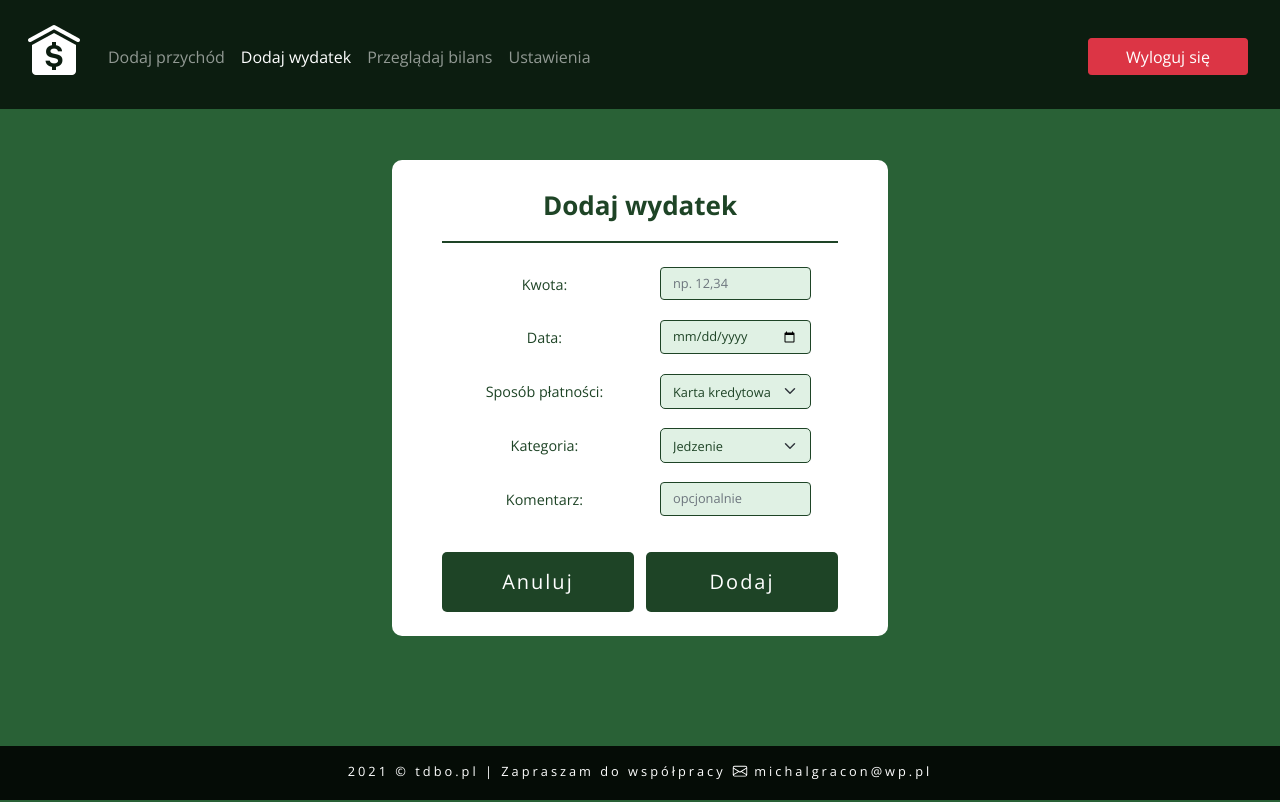
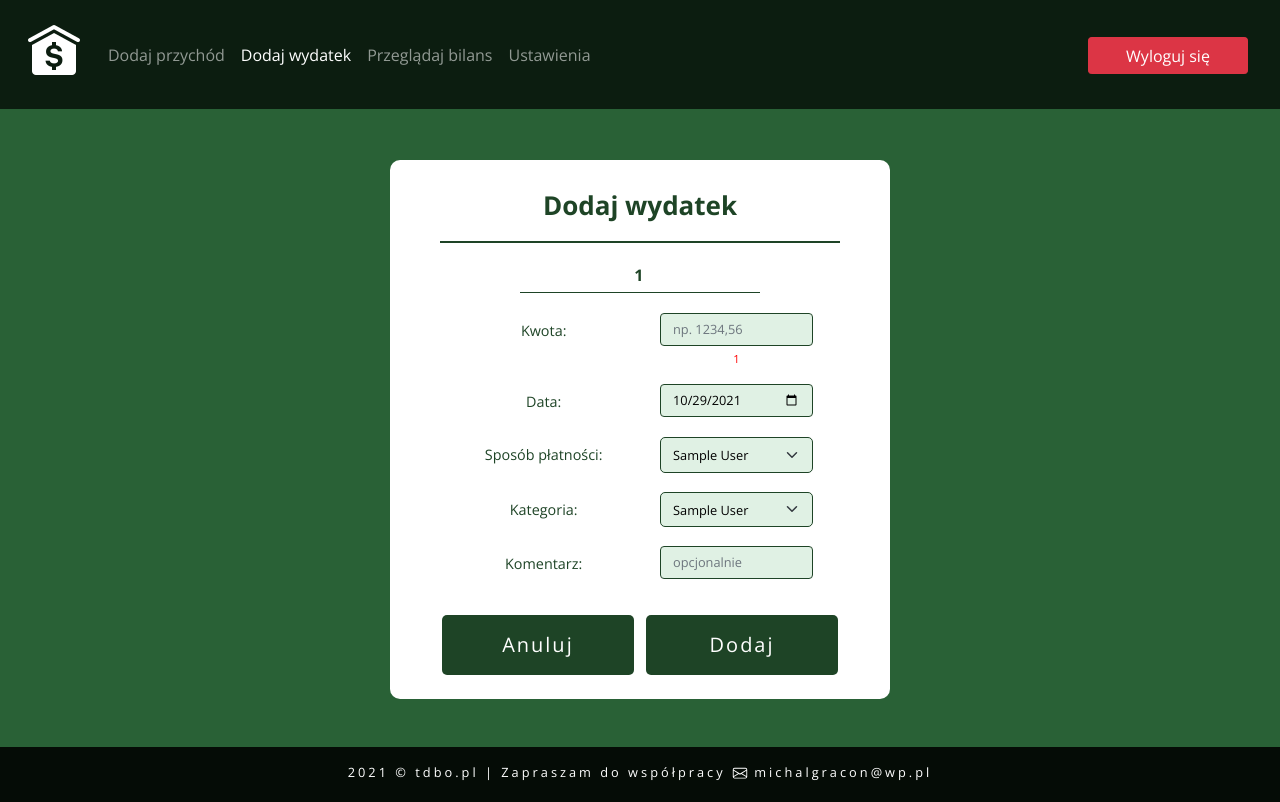
Before and after one commit to gracek333/WebFinancialApplication, a PHP site: page /add-expense.php in a window 1280 px wide. Run offline with PHP 8.4, Linux system fonts and the light colour scheme; a user stored in the database is signed in; tables that the repository leaves empty hold one stand-in row (values such as "Sample post"); some libraries are stand-ins or nearby versions.

Commit message:
Added expense to db

```diff
--- a/add-expense.php
+++ b/add-expense.php
@@ -1,3 +1,104 @@
+<?php
+
+  session_start();
+
+  if(!isset($_SESSION['loggedIn']))
+  {
+	header('Location:log-in.php');
+	exit();
+  }
+
+	$min = new DateTime("first day of last month");
+    $max = new DateTime("last day of this month");
+
+    require_once "connect.php";
+	mysqli_report(MYSQLI_REPORT_STRICT);
+	try
+	{
+		$connection = new mysqli($host, $db_user, $db_password, $db_name);
+		if($connection->connect_errno!=0)
+		{
+			throw new Exception(mysqli_connect_errno());
+		}
+		else
+		{
+
+			$userId = $_SESSION['id'];
+
+			$sql = "SELECT * FROM expenses_category_assigned_to_users WHERE expenses_category_assigned_to_users.user_id='$userId'";
+
+			$categories_of_expenses = mysqli_query($connection, $sql);
+
+			$sql2 = "SELECT * FROM payment_methods_assigned_to_users WHERE payment_methods_assigned_to_users.user_id='$userId'";
+
+			$payment_methods = mysqli_query($connection, $sql2);
+
+
+
+
+			//jesli kliknieto submit - przebieg walidacji + dodanie do db_name
+			if(isset($_POST['inputExpense']))
+			{
+				$dataIsCorrect = true;
+
+				//poprawność kwoty
+				$amountInString = $_POST['inputExpense'];
+				$amountWithDot = str_replace(',', '.', $amountInString);
+				if (!(is_numeric($amountWithDot)))
+				{
+					$dataIsCorrect = false;
+					$_SESSION['e_amount'] = "Niewłaściwy format kwoty!";
+				}
+				else
+				{
+					$amountOfExpense = number_format($amountWithDot, 2, '.', '');
+				}
+
+				$enteredDate = $_POST['inputDate'];
+
+				$selectedCategory = $_POST['inputCategoryOfExpense'];
+
+				$selectedPaymentMethod = $_POST['inputPaymentMethod'];
+
+				$enteredComment = $_POST['inputComment'];
+
+				/*echo $amountOfExpense;
+				echo $enteredDate;
+				echo $selectedCategory;
+				echo $selectedPaymentMethod;
+				echo $enteredComment;
+				exit();*/
+
+				if ($dataIsCorrect == true)
+				{
+
+					if ($connection->query("INSERT INTO expenses VALUES (NULL, '$userId', '$selectedCategory', '$selectedPaymentMethod', '$amountOfExpense', '$enteredDate', '$enteredComment')"))
+					{
+						$_SESSION['added_expense'] = "Dodano wydatek!";
+					}
+					else
+					{
+					  throw new Exception($connection->error);
+					}
+				}
+				else
+				{
+				     throw new Exception($connection->error);
+				}
+			}
+
+			$connection->close();
+		}
+	}
+	catch(Exception $serverError)
+	{
+		echo '<span style="color:red;">Błąd serwera! Przepraszamy za niedogodności i prosimy o dodanie przychodu w innym terminie!</span>';
+		echo '<br/>Informacja developerska: '.$serverError;
+	}
+
+?>
+
+
 <!DOCTYPE HTML>
 <html lang="pl">
 
@@ -23,7 +124,7 @@
 <body class="text-center d-flex flex-column min-vh-100">
   <nav class="navbar fixed-top navbar-expand-lg navbar-dark bg-money">
 	<div class="container-fluid px-4">
-	  <a class="navbar-brand" href="#">
+	  <a class="navbar-brand" href="main-menu.php">
 		<img src="img/dollar.png" alt="...">
 	  </a>
 	  <button class="navbar-toggler" type="button" data-bs-toggle="collapse" data-bs-target="#navbarSupportedContent" aria-controls="navbarSupportedContent" aria-expanded="false" aria-label="Toggle navigation">
@@ -51,28 +152,63 @@
 	</div>
   </nav>
 
-  <main>
-    <div class="form-signin pb-2 mb-5">
-	  <h1 class="mb-3">Dodaj wydatek</h1>
-	  <div class="row mb-3 pt-2 justify-content-center">
+  <main class="form-signin pb-2 mb-5">
+    <form method="post">
+	  <h1 class="mb-1">Dodaj wydatek</h1>
+	  <div class="row mb-3 pt-3 justify-content-center">
+	  <?php
+		    if (isset($_SESSION['added_expense']))
+			{
+			  echo '<div class="addedTransaction">'.$_SESSION['added_expense'].'</div>';
+			  unset($_SESSION['added_expense']);
+			}
+		  ?>
 		<label for="inputExpense" class="col-sm-5 me-sm-3 col-form-label">Kwota:</label>
 		<div class="col-sm-5">
-		  <input type="text" class="form-control" id="inputExpense" required placeholder="np. 12,34" onfocus="this.placeholder=''" onblur="this.placeholder='np. 12,34'">
+		  <input type="text" class="form-control" name="inputExpense" id="inputExpense" required placeholder="np. 1234,56" onfocus="this.placeholder=''" onblur="this.placeholder='np. 1234,56'">
+		  <?php
+		    if (isset($_SESSION['e_amount']))
+			{
+			  echo '<div class="error">'.$_SESSION['e_amount'].'</div>';
+			  unset($_SESSION['e_amount']);
+			}
+		  ?>
 		</div>
 	  </div>
 	  <div class="row mb-3 justify-content-center">
 		<label for="inputDate" class="col-sm-5 me-sm-3 col-form-label">Data:</label>
 		<div class="col-sm-5">
-		  <input type="date" class="form-control" id="inputDate">
-		</div>
+	      <input type="date" class="form-control" value="<?php print(date("Y-m-d")); ?>" min=<?=$min->format("Y-m-d")?> max=<?=$max->format("Y-m-d")?> name="inputDate" id="date" required>
+	    </div>
 	  </div>
 	  <div class="row mb-3 justify-content-center">
 		<label for="inputPaymentMethod" class="col-sm-5 me-sm-3 col-form-label">Sposób płatności:</label>
 		<div class="col-sm-5">
 		  <select class="form-select" name="inputPaymentMethod" id="inputPaymentMethod">
-			<option value="g">Gotówka</option>
+
+		  <?php
+                // use a while loop to fetch data
+                // from the $all_categories variable
+                // and individually display as an option
+                while ($temporary_methods = mysqli_fetch_array(
+                        $payment_methods,MYSQLI_ASSOC)):;
+            ?>
+                <option value="<?php echo $temporary_methods["id"];
+                    // The value we usually set is the primary key
+                ?>">
+                    <?php echo $temporary_methods["name"];
+                        // To show the category name to the user
+                    ?>
+                </option>
+            <?php
+                endwhile;
+                // While loop must be terminated
+            ?>
+
+			<!--<option value="g">Gotówka</option>
 			<option value="d">Karta debetowa</option>
-			<option value="k" selected>Karta kredytowa</option>
+			<option value="k" selected>Karta kredytowa</option>-->
+
 		  </select>
 		</div>
 	  </div>
@@ -80,7 +216,27 @@
 		<label for="inputCategoryOfExpense" class="col-sm-5 me-sm-3 col-form-label">Kategoria:</label>
 		<div class="col-sm-5">
 		  <select class="form-select" name="inputCategoryOfExpense" id="inputCategoryOfExpense">
-			<option value="j" selected>Jedzenie</option>
+
+		  <?php
+                // use a while loop to fetch data
+                // from the $all_categories variable
+                // and individually display as an option
+                while ($temporary_categories = mysqli_fetch_array(
+                        $categories_of_expenses,MYSQLI_ASSOC)):;
+            ?>
+                <option value="<?php echo $temporary_categories["id"];
+                    // The value we usually set is the primary key
+                ?>">
+                    <?php echo $temporary_categories["name"];
+                        // To show the category name to the user
+                    ?>
+                </option>
+            <?php
+                endwhile;
+                // While loop must be terminated
+            ?>
+
+			<!--<option value="j" selected>Jedzenie</option>
 			<option value="m">Mieszkanie</option>
 			<option value="t">Transport</option>
 			<option value="e">Telekomunikacja</option>
@@ -96,21 +252,22 @@
 			<option value="y">Emerytura</option>
 			<option value="p">Spłata długów</option>
 			<option value="i">Darowizna</option>
-			<option value="n">Inne wydatki</option>
+			<option value="n">Inne wydatki</option>-->
 		  </select>
 	    </div>
 	  </div>
+
 	  <div class="row mb-3 justify-content-center">
-		<label for="inputComment" class="col-sm-5 me-sm-3 col-form-label">Komentarz:</label>
-		<div class="col-sm-5">
-		  <input type="text" class="form-control" id="inputComment" required placeholder="opcjonalnie" onfocus="this.placeholder=''" onblur="this.placeholder='opcjonalnie'">
-		</div>
+	    <label for="inputComment" class="col-sm-5 me-sm-3 col-form-label">Komentarz:</label>
+	    <div class="col-sm-5">
+	      <input type="text" class="form-control" name="inputComment" placeholder="opcjonalnie" onfocus="this.placeholder=''" onblur="this.placeholder='opcjonalnie'">
+	    </div>
 	  </div>
 	  <form class="ms-auto text-center mt-btn-sm">
-		<button class="btn btn-md my-sm-3 me-sm-2" type="submit">Anuluj</button>
-		<button class="btn btn-md my-sm-3 " type="submit">Dodaj</button>
+	    <a class="btn btn-md my-sm-3 me-sm-2 likeButton" href="main-menu.php">Anuluj</a>
+	    <button class="btn btn-md btn-primary my-sm-3 " type="submit">Dodaj</button>
 	  </form>
-	</div>
+	</form>
   </main>
 
   <footer class="footer mt-auto">
--- a/log-in.php
+++ b/log-in.php
@@ -58,14 +58,14 @@
 	  <h1 class="mb-4">Logowanie</h1>
 	  <div class="row mb-3 pt-2">
 		<label for="inputEmail" class="col-sm-5 col-form-label">Podaj adres email:</label>
-		<div class="col-sm-7">
+		<div class="col-sm-7 mt-1">
 		  <input type="email" class="form-control" id="inputEmail" name="email">
 
 		</div>
 	  </div>
 	  <div class="row mb-3">
 		<label for="inputPassword" class="col-sm-5 col-form-label">Podaj hasło:</label>
-		<div class="col-sm-7">
+		<div class="col-sm-7 mt-1">
 		  <input type="password" class="form-control" id="inputPassword" name="password">
 		  <?php
 			if (isset($_SESSION['error_log_in']))
--- a/style.css
+++ b/style.css
@@ -81,7 +81,7 @@ h1
 
 .form-signin input
 {
-  color: #1E4426 !important;
+  color: #000 !important;
 }
 
 .form-signin input[type="email"] {
@@ -95,6 +95,8 @@ h1
 .form-signin input[type="text"] {
   margin-top: 0;
 }
+
+input[type=date]::-webkit-datetime-edit-year-field { color: #000; }
 
 .form-signin button[type="submit"] {
 	background-color: #1E4426;
@@ -171,7 +173,7 @@ h1
 {
 	padding-top: 8px;
 	background-color: #E0F1E4;
-	color: #1E4426;
+	color: #000;
 	border: .5px solid #1E4426;
 	font-size: 0.8rem;
 	border-radius: 5px;
@@ -404,3 +406,7 @@ h3
 	margin-bottom: 20px;
 	letter-spacing: 2.5px;
 }
+
+.mt-1 {
+  margin-top: 0.12rem !important;
+}
```
Also changed, not shown: add-income.php (+4 -4 lines), registration.php (+10 -8 lines).
